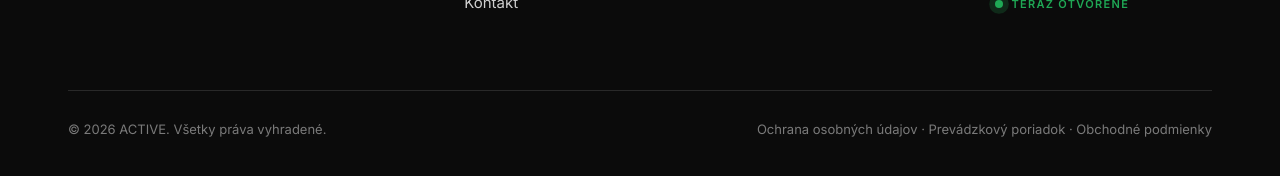
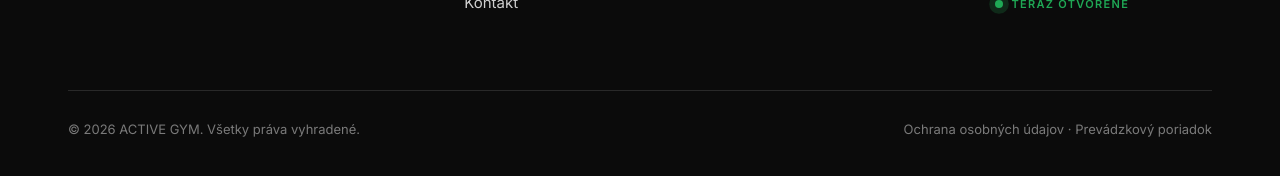
Before and after one commit to Sadri3va/ActiveGym, a plain HTML site: page ochrana-osobnych-udajov.html in a window 1280 px wide. Shown: the part 7206-7382 px from the top of the page. Drawn offline with Linux system fonts and the light colour scheme.

Commit message:
active-gym

```diff
--- a/ochrana-osobnych-udajov.html
+++ b/ochrana-osobnych-udajov.html
@@ -254,8 +254,8 @@
         </div>
       </div>
       <div class="footer-bottom">
-        <span>© <span data-year>2026</span> ACTIVE. Všetky práva vyhradené.</span>
-        <span><a href="ochrana-osobnych-udajov.html" aria-current="page">Ochrana osobných údajov</a> · <a href="#">Prevádzkový poriadok</a> · <a href="#">Obchodné podmienky</a></span>
+        <span>© <span data-year>2026</span> ACTIVE GYM. Všetky práva vyhradené.</span>
+        <span><a href="ochrana-osobnych-udajov.html" aria-current="page">Ochrana osobných údajov</a> · <a href="#">Prevádzkový poriadok</a></span>
       </div>
     </div>
   </footer>
```
